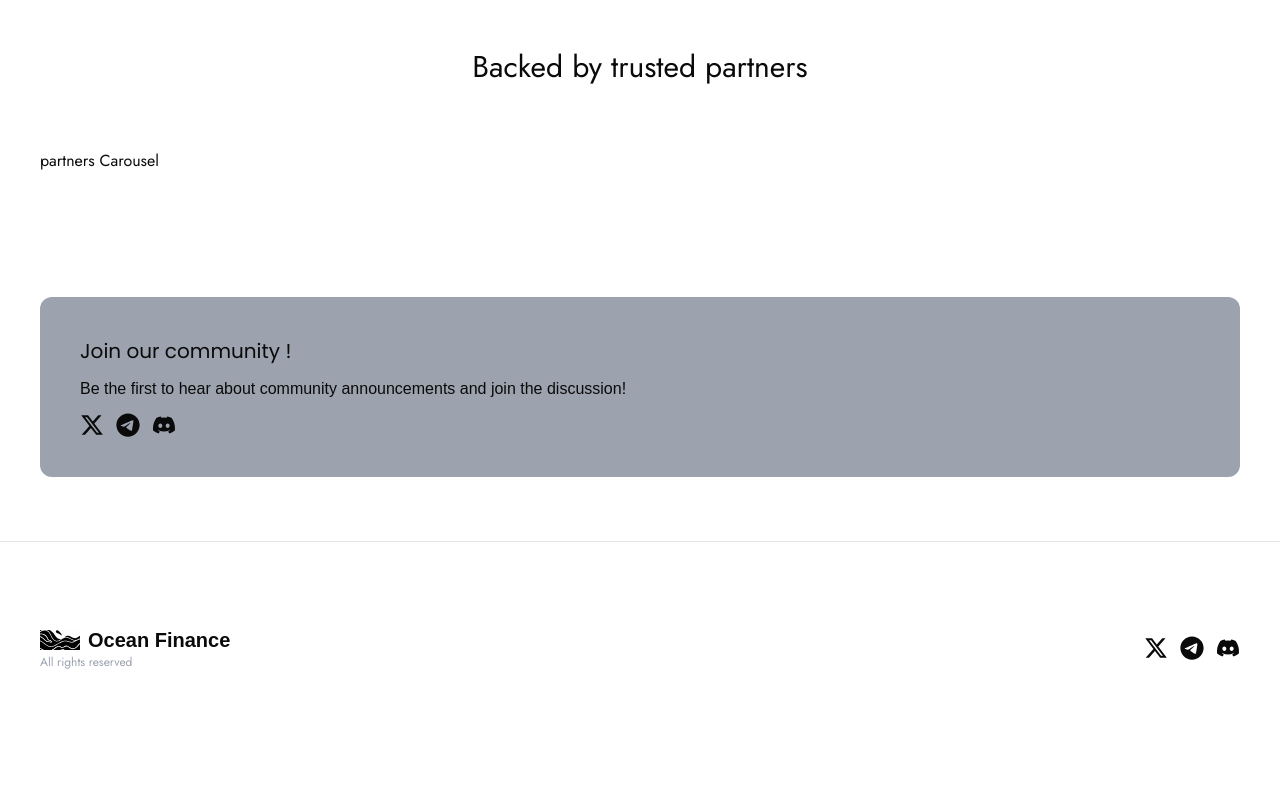
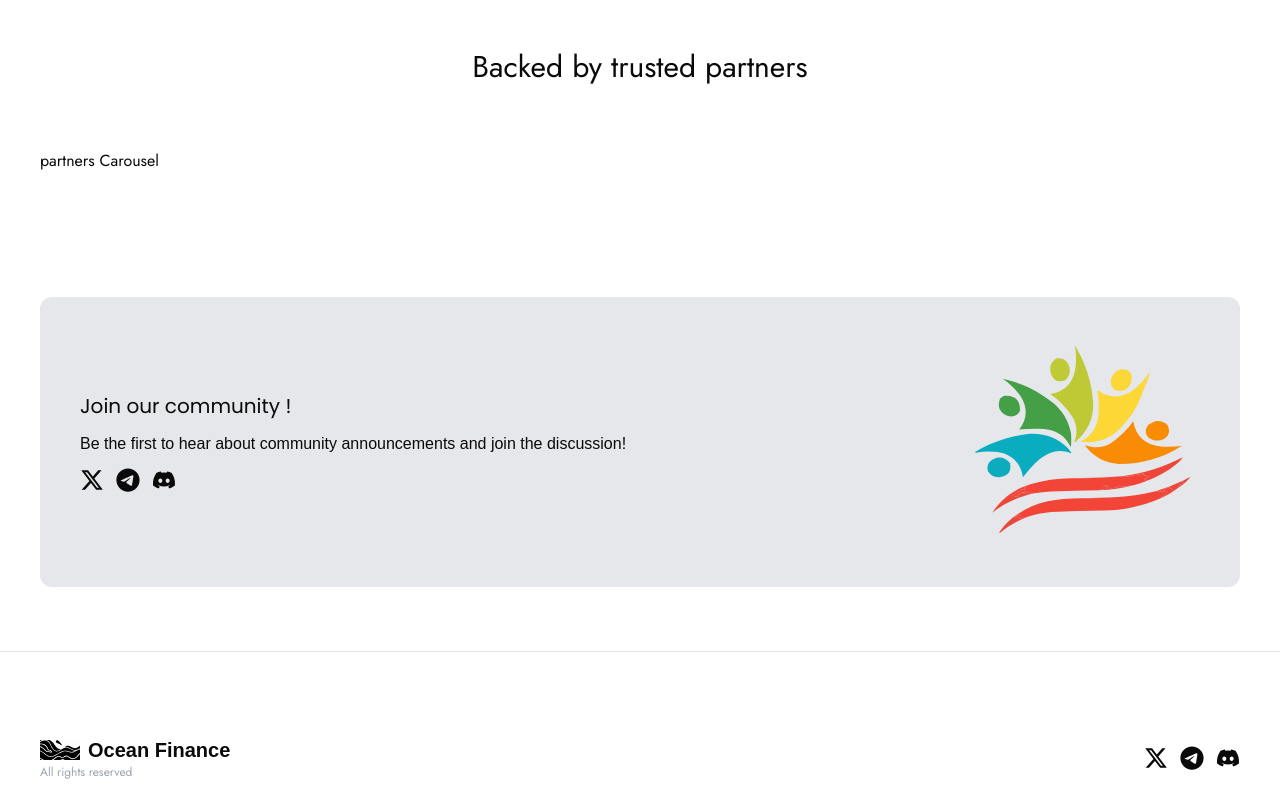
Before and after one commit to 1am-programmer/Ocean-Finance, a Next.js app: page / in a window 1280 px wide. Shown: the part 1737-2537 px from the top of the page. Before the commit the page ends 2427 px from the top, so only its background shows below. Built offline with nearby package versions, Linux system fonts and the light colour scheme.

Commit message:
Community

```diff
--- a/components/Socials.tsx
+++ b/components/Socials.tsx
@@ -2,6 +2,7 @@ import React from "react";
 import { FaDiscord, FaTelegram, FaXTwitter } from "react-icons/fa6";
 import { Poppins } from "next/font/google";
 import Link from "next/link";
+import Image from "next/image";
 
 const poppins = Poppins({
   weight: "400",
@@ -9,7 +10,7 @@ const poppins = Poppins({
 });
 const Socials = () => {
   return (
-    <div className="bg-gray-400 rounded-xl py-10 px-10">
+    <div className="bg-gray-200 rounded-xl py-5 px-10 flex  justify-between items-center">
       <section className=" flex flex-col gap-3  ">
         <p className={`${poppins.className} text-xl`}>Join our community !</p>
         <p>
@@ -38,6 +39,16 @@ const Socials = () => {
           </Link>
         </section>
       </section>
+
+      <section>
+        <Image
+          src={"/images/community.svg"}
+          height={300}
+          width={300}
+          alt="community"
+          className="h-[250px]  w-[250px]"
+        />
+      </section>
     </div>
   );
 };
```
Also changed, not shown: public/images/community.svg (added).
